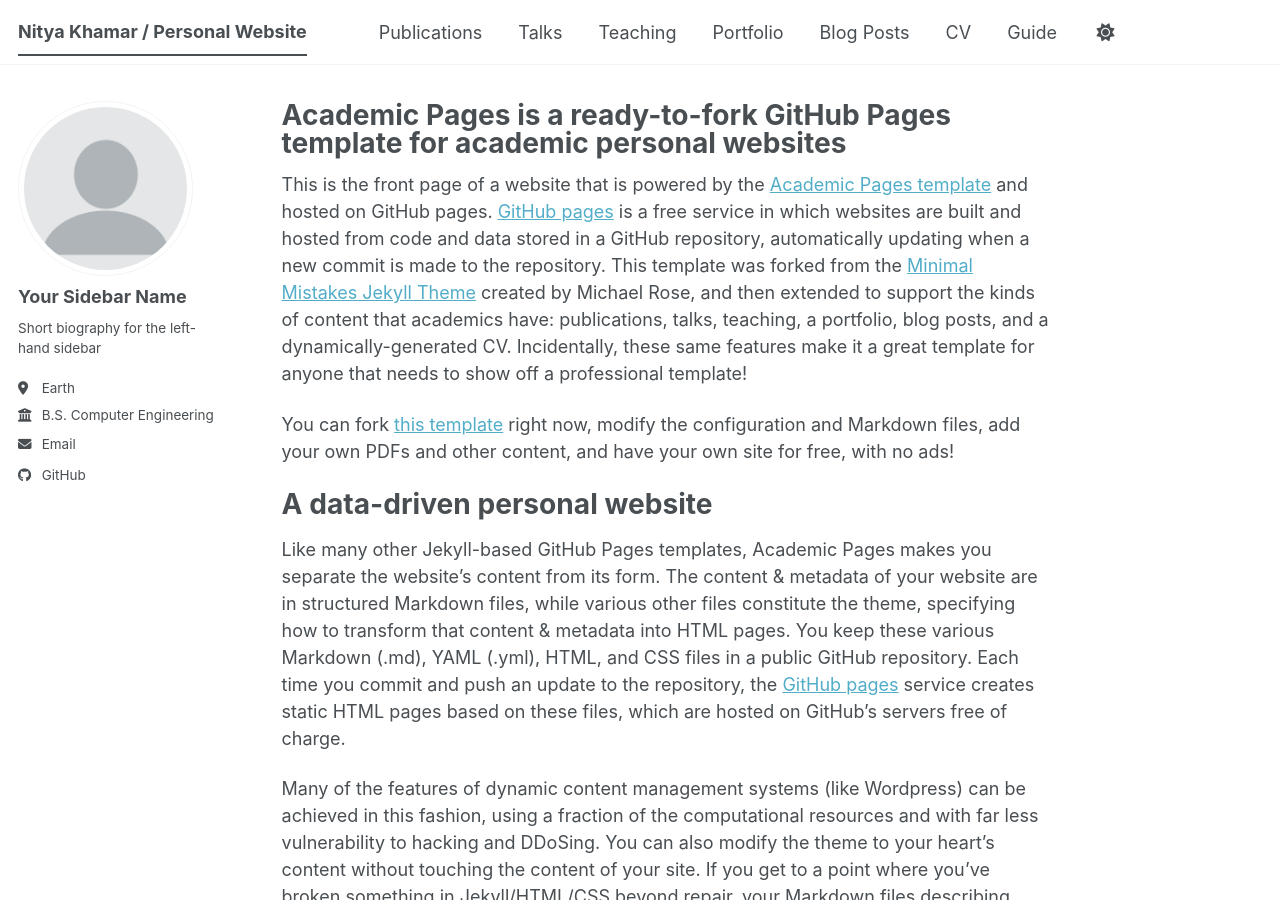
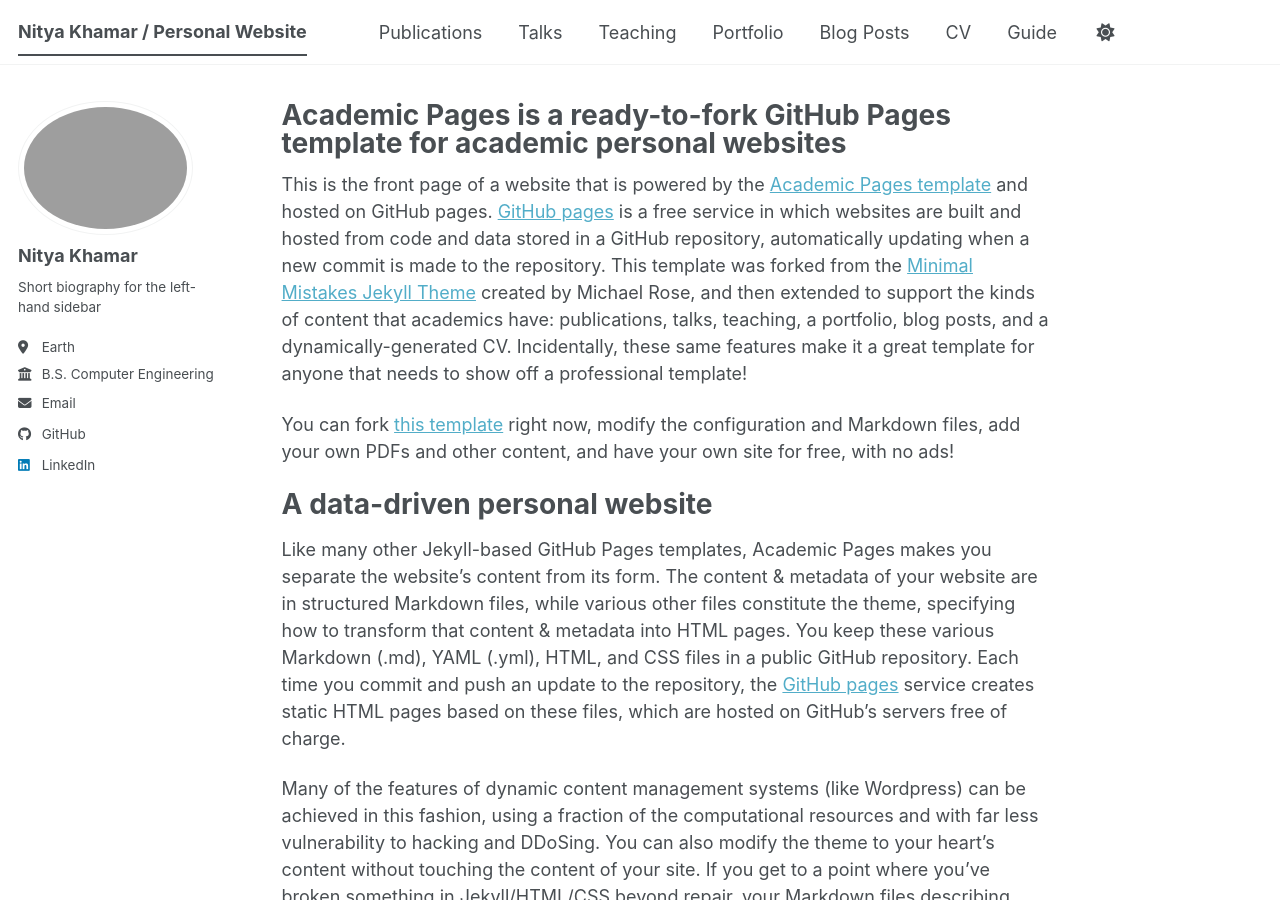
Before and after one commit to N-K-22/N-K-22.github.io, a Jekyll site: the page built from _pages/about.md, in a window 1280 px wide and 900 px high. Built offline with Jekyll 4.4.1, drawn with Linux system fonts in a browser that asks for light colours; a script bundle is joined from its source files by our own code; library files that are not in the unit come from our copies.

Commit message:
updating the config file

```diff
--- a/_config.yml
+++ b/_config.yml
@@ -23,8 +23,8 @@ repository               : "N-K-22/nkhamar.github.io"
 #               Additional customization can be done by editing /_includes/author-profile.html
 author:
   # Biographic information
-  avatar           : "profile.png"
-  name             : "Your Sidebar Name"
+  avatar           : #"profile.png"
+  name             : "Nitya Khamar"
   pronouns         : # example: "she/her"
   bio              : "Short biography for the left-hand sidebar"
   location         : "Earth"
@@ -66,7 +66,7 @@ author:
   keybase          : # Username
   instagram        : # Username
   lastfm           : # Username
-  linkedin         : # Username
+  linkedin         : www.linkedin.com/in/nkhamar # Username
   mastodon         : # URL
   medium           : # URL
   pinterest        : # Username
@@ -84,8 +84,8 @@ author:
 
 # Publication Category - The following the list of publication categories and their headings
 publication_category:
-  books:
-    title: 'Books'
+  # books:
+  #   title: 'Books'
   manuscripts:
     title: 'Journal Articles'
   conferences:
```
